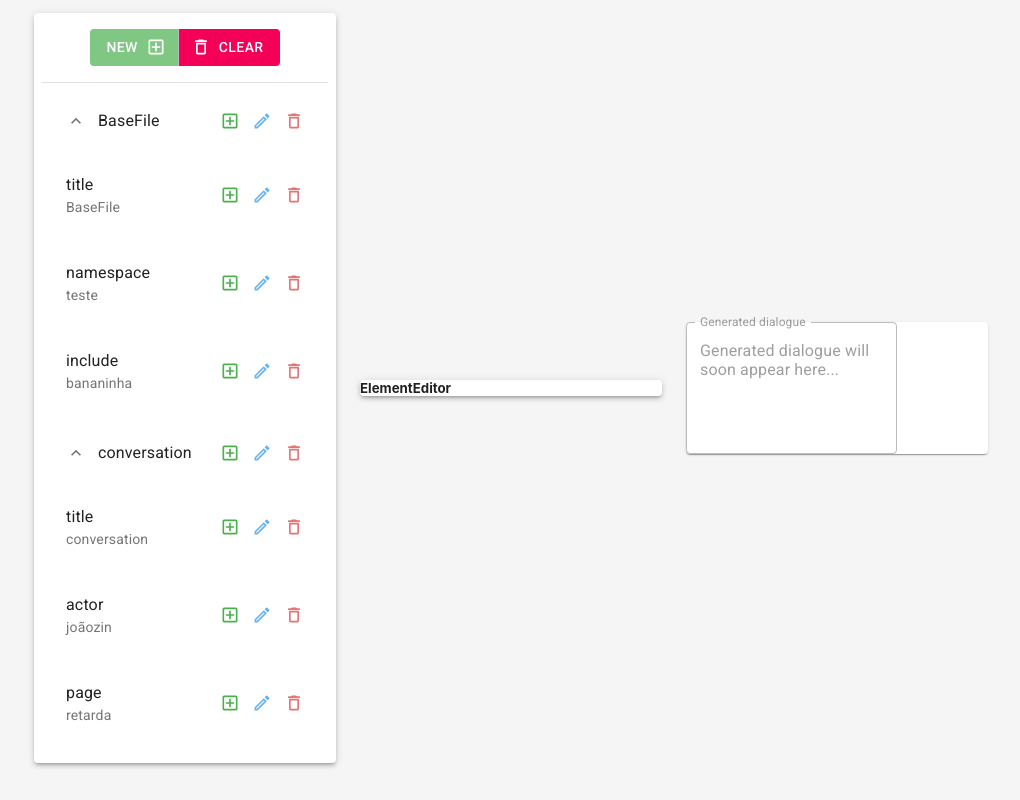
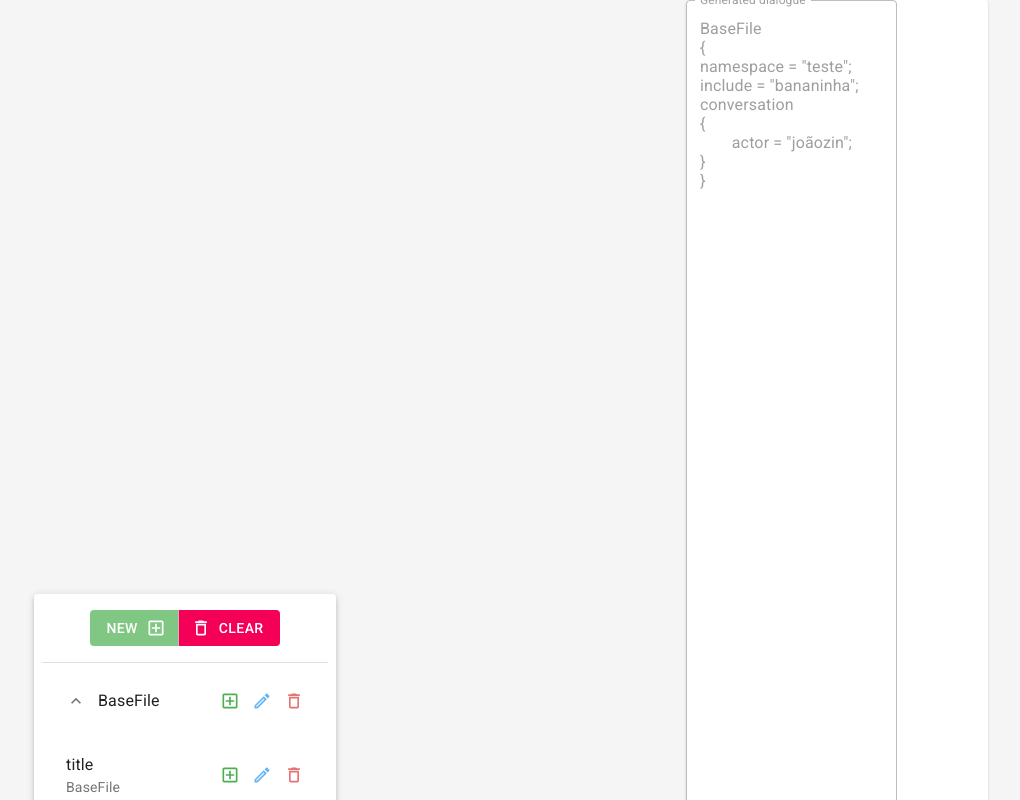
Before and after one commit to IsahannHan/list2text, a React (Create React App) app in the folder webapp/: page / in a window 1280 px wide. Shown: the top 800 px of the page, without its empty margins (129-1149 px from the left). Built offline with nearby package versions, Linux system fonts and the light colour scheme.

Commit message:
Generating dialogue

```diff
--- a/webapp/src/components/App/App.js
+++ b/webapp/src/components/App/App.js
@@ -1,10 +1,7 @@
-import {
-    Divider,
-    Grid,
-    Paper,
-    Container
-} from '@material-ui/core';
-import ElementDisplay from '../ElementDisplay/ElementDisplay';
+import React from 'react';
+
+import { Divider, Grid, Paper, Container } from '@material-ui/core';
+import ElementDialogue from '../ElementDialogue/ElementDialogue';
 import ElementEditor from '../ElementEditor/ElementEditor';
 import ElementList from '../ElementList/ElementList';
 import ElementListButtons from '../ElementList/ElementListButtons/ElementListButtons';
@@ -14,11 +11,12 @@ import BaseFile from '../../model/usdf/basefile';
 import Conversation from '../../model/usdf/conversation';
 
 function App() {
-
-    let baseFile = new BaseFile(
-        'teste',
-        'bananinha',
-        new Conversation('joãozin', 'retarda', 5)
+    const [baseFile, setBaseFile] = React.useState(
+        new BaseFile(
+            'teste',
+            'bananinha',
+            new Conversation('joãozin', 'abacaxi', 5)
+        )
     );
 
     return (
@@ -35,7 +33,7 @@ function App() {
                         <ElementListButtons />
                         <Divider variant="middle" />
                         <Container>
-                        <ElementList baseElement={baseFile} />
+                            <ElementList baseElement={baseFile} />
                         </Container>
                     </Grid>
                 </Paper>
@@ -49,7 +47,7 @@ function App() {
 
             <Grid item xs={3}>
                 <Paper>
-                    <ElementDisplay />
+                    <ElementDialogue generatedDialogue={baseFile.tag(0)} />
                 </Paper>
             </Grid>
         </Grid>
--- a/webapp/src/components/ElementDisplay/ElementDisplay.js
+++ b/webapp/src/components/ElementDialogue/ElementDialogue.js
@@ -1,6 +1,6 @@
 import { TextField } from '@material-ui/core';
 
-function ElementDisplay() {
+function ElementDialogue(props) {
     return (
         <TextField
             disabled
@@ -9,9 +9,11 @@ function ElementDisplay() {
             variant="outlined"
             multiline
             defaultValue="Generated dialogue will soon appear here..."
-            rows={5}
+            rows={100}
+            value={props.generatedDialogue}
+            size="big"
         />
     );
 }
 
-export default ElementDisplay;
+export default ElementDialogue;
--- a/webapp/src/components/ElementList/ElementListButtons/ElementListButtons.js
+++ b/webapp/src/components/ElementList/ElementListButtons/ElementListButtons.js
@@ -1,23 +1,24 @@
+import { Button, ButtonGroup, Grid } from '@material-ui/core';
+import { green } from '@material-ui/core/colors';
+import AddBoxOutlinedIcon from '@material-ui/icons/AddBoxOutlined';
+import DeleteOutlinedIcon from '@material-ui/icons/DeleteOutlined';
+import React from 'react';
 import './ElementListButtons.css';
 
-import {
-    Button,
-    ButtonGroup,
-    Container,
-    Grid,
-    IconButton,
-    List,
-    ListItem,
-    ListItemSecondaryAction,
-    ListItemText,
-    Tooltip,
-} from '@material-ui/core';
-import { green, white, blue } from '@material-ui/core/colors';
-import AddBoxOutlinedIcon from '@material-ui/icons/AddBoxOutlined';
-import DeleteOutlinedIcon from '@material-ui/icons/DeleteOutlined';
-import EditOutlinedIcon from '@material-ui/icons/EditOutlined';
+import Menu from '@material-ui/core/Menu';
+import MenuItem from '@material-ui/core/MenuItem';
 
 function ElementListButtons() {
+    const [anchorEl, setAnchorEl] = React.useState(null);
+
+    const handleClick = (event) => {
+        setAnchorEl(event.currentTarget);
+    };
+
+    const handleClose = () => {
+        setAnchorEl(null);
+    };
+
     return (
         <Grid
             container
@@ -37,11 +38,22 @@ function ElementListButtons() {
                 >
                     New
                 </Button>
+                <Menu
+                    id="add-menu"
+                    anchorEl={anchorEl}
+                    keepMounted
+                    open={Boolean(anchorEl)}
+                    onClose={handleClose}
+                >
+                    <MenuItem onClick={handleClose}></MenuItem>
+                    <MenuItem onClick={handleClose}>Maçã</MenuItem>
+                    <MenuItem onClick={handleClose}>Logout</MenuItem>
+                </Menu>
+
                 <Button color="secondary" startIcon={<DeleteOutlinedIcon />}>
                     Clear
                 </Button>
             </ButtonGroup>
-
         </Grid>
     );
 }
```
